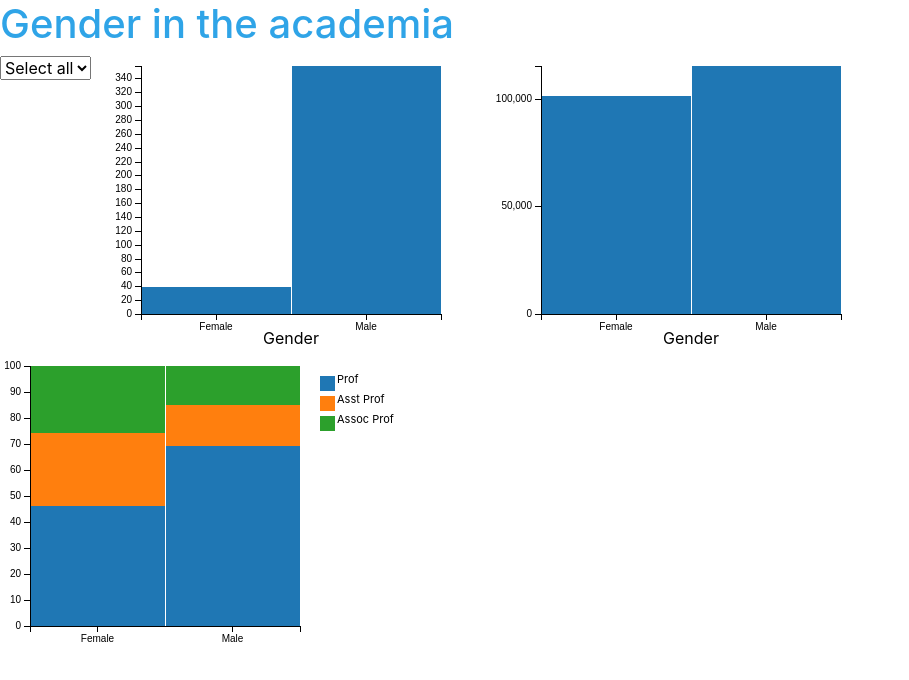
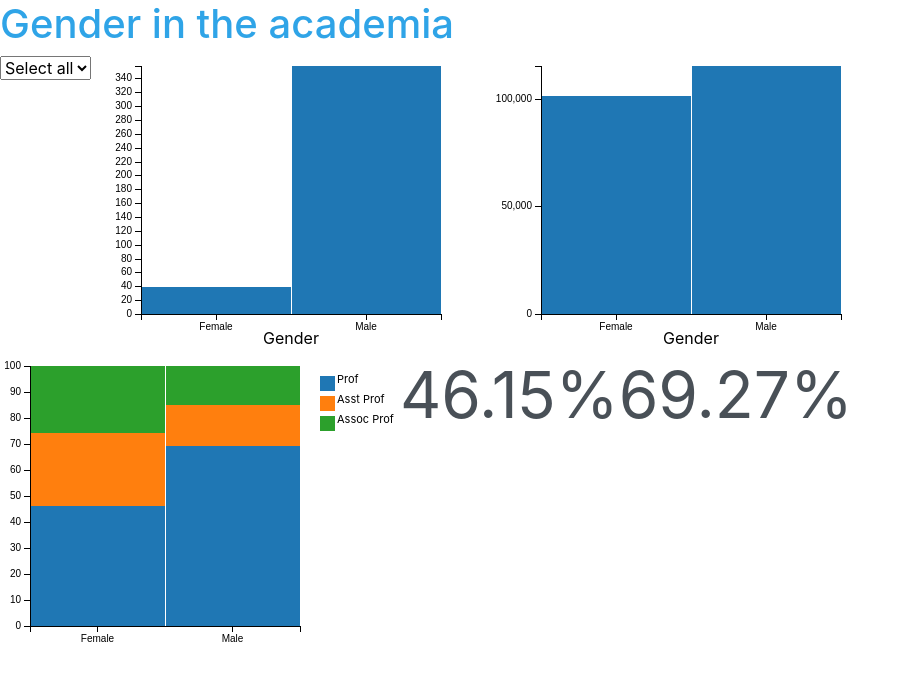
Before and after one commit to TheTraveller95/miniproject-JS, a plain HTML site: page index.html in a window 1280 px wide. Shown: the whole page, without its empty margins (0-909 px from the left). Drawn offline with Linux system fonts and the light colour scheme.

Commit message:
percentage graph ok

```diff
--- a/index.html
+++ b/index.html
@@ -7,6 +7,7 @@
 
     <link rel="stylesheet" href="static/css/bootstrap.min.css" type="text/css" />
     <link rel="stylesheet" href="static/css/dc.min.css" type="text/css" />
+    <link rel="stylesheet" href="static/css/style.css" type="text/css" />
 
     <script type="text/javascript" src="static/js/d3.min.js"></script>
     <script type="text/javascript" src="static/js/crossfilter.min.js"></script>
@@ -24,8 +25,8 @@
     <div id="gender-balance"></div>
     <div id="average-salary"></div>
     <div id="rank-distribution"></div>
-    <div id="percentage-of-women-professors"></div>
-    <div id="percentage-of-men-professors"></div>
+    <div class="number-box" id="percentage-of-women-professors" ></div>
+    <div class="number-box" id="percentage-of-men-professors" ></div>
 
 </body>
 </html>
--- /dev/null
+++ b/static/css/style.css
@@ -0,0 +1,5 @@
+.number-box{
+    font-size: 64px;
+    text-align: center;
+    line-height: normal;
+}
--- a/static/js/graph.js
+++ b/static/js/graph.js
@@ -17,7 +17,9 @@ function makeGraph(error, salaryData) {   // 1st argument= error   2nd argument=
     show_discipline_selector(ndx);
     show_average_salary(ndx);
     show_rank_distribution(ndx);
-    show_percent_that_are_professors(ndx);
+    /*show_percent_that_are_professors(ndx) //after generalizing the function below, we now need to call this function once for the men and once for the women*/
+    show_percent_that_are_professors(ndx, 'Female', '#percentage-of-women-professors');
+    show_percent_that_are_professors(ndx, 'Male', '#percentage-of-men-professors');
 
     dc.renderAll();
 }
@@ -204,7 +206,7 @@ function show_rank_distribution(ndx){
         .margins({top:10, right:100, bottom:30, left:30})
 }
 
-function show_percent_that_are_professors(ndx){
+/*function show_percent_that_are_professors(ndx){ //for the moment we focalise on the percentage of the female being professors
 
     var percentageFemaleThatAreProf= ndx.groupAll().reduce(
 
@@ -242,5 +244,56 @@ function show_percent_that_are_professors(ndx){
         }
 
     )
+}*/
 
-}
+function show_percent_that_are_professors(ndx, gender, element){ //now we generalize the function adding "gender" and "element" as argouments of the function
+
+    var percentageThatAreProf= ndx.groupAll().reduce(
+
+        function add_items(p,v){
+
+            if(v.sex==gender){
+                p.count++;
+                if(v.rank == "Prof"){
+                    p.are_prof++;
+                }
+            }
+
+            return p;
+
+        },
+
+        function remove_items(p,v){
+
+            if(v.sex==gender){
+                    p.count--;
+                    if(v.rank == "Prof"){
+                        p.are_prof--;
+                    }
+                }
+
+                return p;
+
+        },
+
+        function initalise(){
+
+            return {count:0, are_prof:0};    // the data structure of our initialise() returns will consist of a count of the total number of record we encoutered and a second argumnent
+                // telling us how many of these are prof
+
+        }
+
+    );
+
+    dc.numberDisplay(element) //we replaced the Div ID with the element where we want the number displayed
+        .formatNumber(d3.format('.2%')) //we want to display the number with 2 decimals
+        .valueAccessor(function(d){
+            if(d.count==0){
+                return 0;
+            } else {
+                return (d.are_prof/d.count);
+            }
+        }) //we need to use the value accessor because we used the custom reduce() so our values have a count part and an are_prof part right now
+        .group(percentageThatAreProf);
+
+};
```
